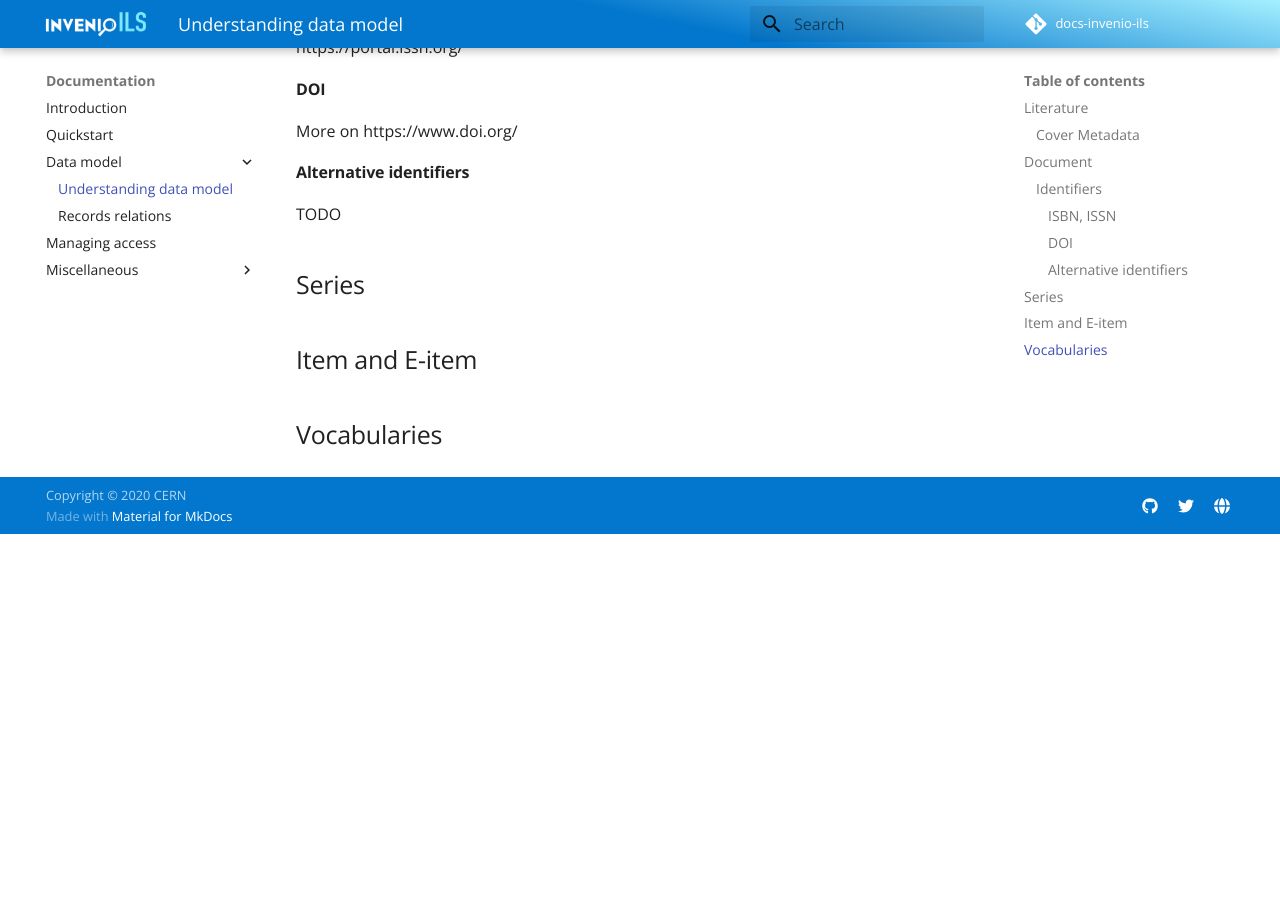
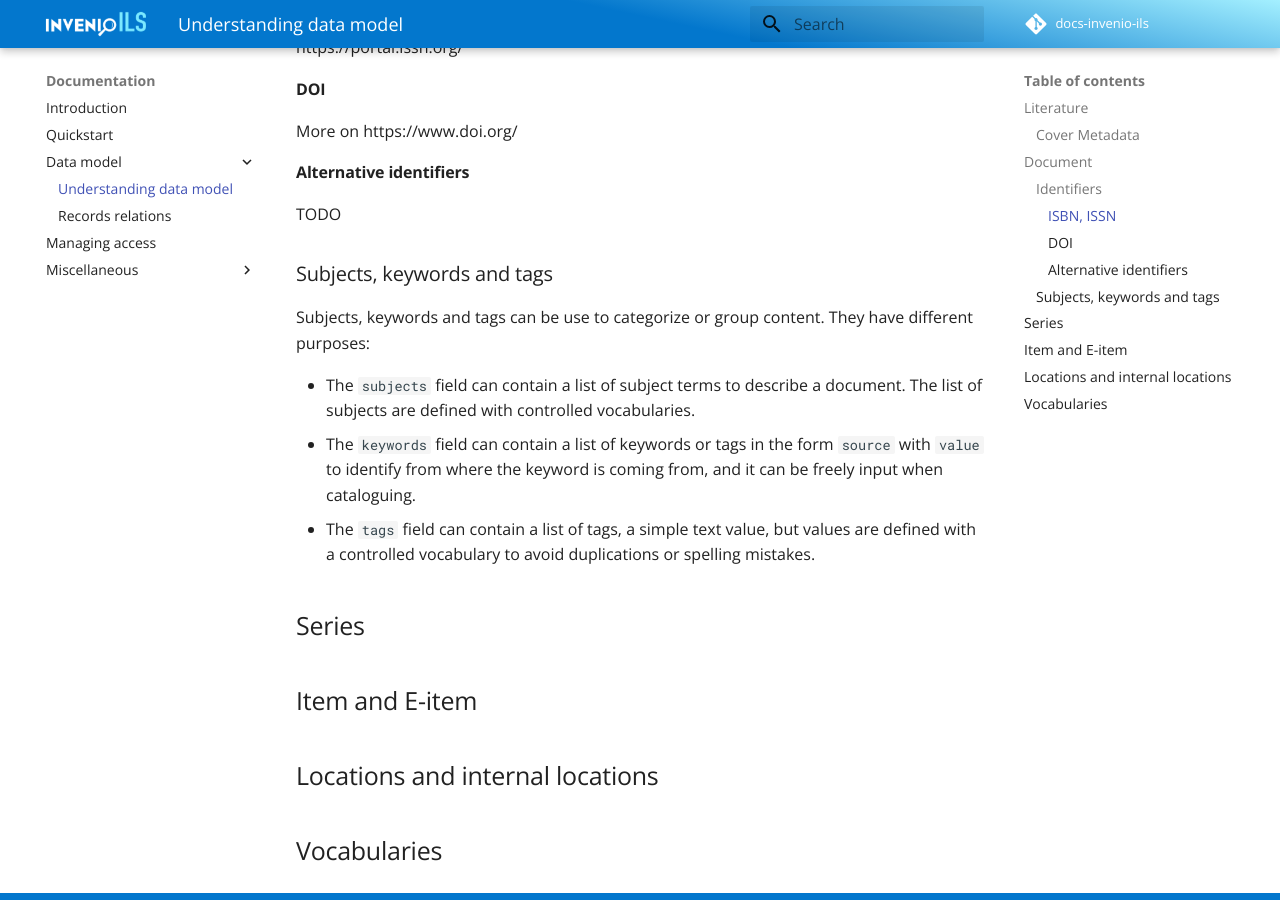
Before and after one commit to inveniosoftware/docs-invenio-ils, an MkDocs documentation site: the page built from docs/data_model.md, in a window 1280 px wide and 900 px high, scrolled down 1473 px. Built offline with MkDocs 1.6.1 and Material for MkDocs 9.7.7, drawn with Linux system fonts in a browser that asks for light colours; comment, search, counter and statistics services are not loaded; before the commit the page ends 2007 px from its top, so only the background shows below that.

Commit message:
data mode: add subject, keywords and tags

```diff
--- a/docs/data_model.md
+++ b/docs/data_model.md
@@ -73,8 +73,19 @@ More on https://www.doi.org/
 
 TODO
 
+### Subjects, keywords and tags
+
+Subjects, keywords and tags can be use to categorize or group content. They have different purposes:
+
+* The `subjects` field can contain a list of subject terms to describe a document. The list of subjects are defined with controlled vocabularies.
+* The `keywords` field can contain a list of keywords or tags in the form `source` with `value` to identify from where the keyword is coming from, and it can be freely input when cataloguing.
+* The `tags` field can contain a list of tags, a simple text value, but values are defined with a controlled vocabulary to avoid duplications or spelling mistakes.
+
+
 ## Series
 
 ## Item and E-item
 
+## Locations and internal locations
+
 ## Vocabularies
```
